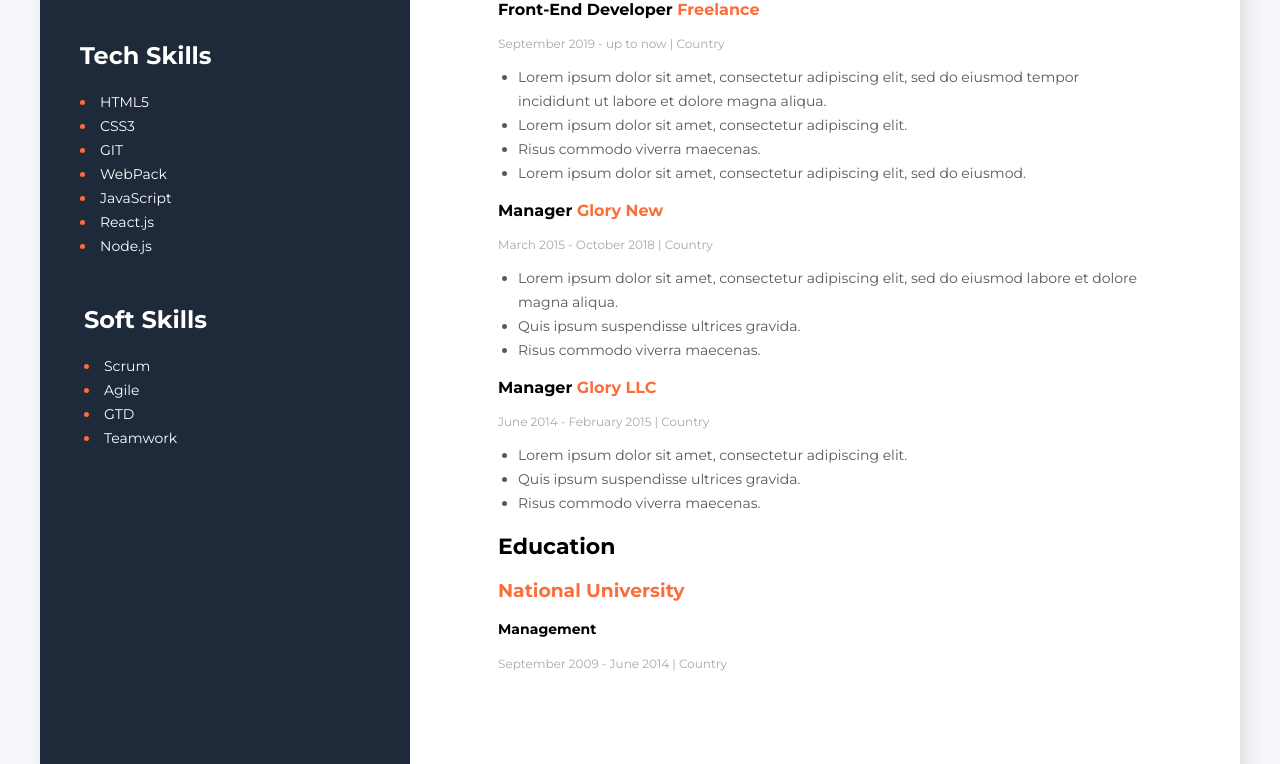
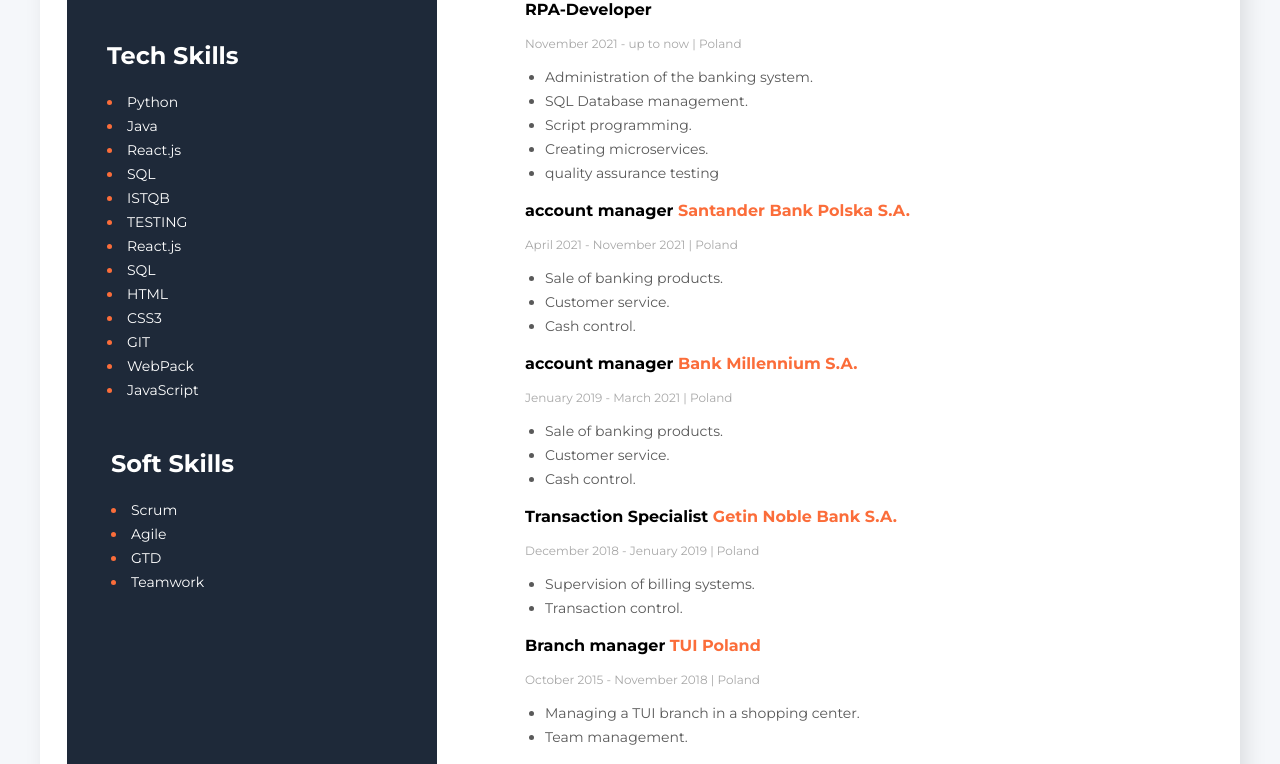
Before and after one commit to MichalRumiancew/CV-Michal_Rumiancew, a plain HTML site: page index.html in a window 1280 px wide. Shown: the part 684-1448 px from the top of the page. Drawn offline with Linux system fonts and the light colour scheme.

Commit message:
Finaly commit

```diff
--- a/index.html
+++ b/index.html
@@ -73,57 +73,79 @@
         <div>
           <h2 class="header-primary">Work Experience</h2>
           <h3 class="job-name">
-            Front-End Developer <span class="highlight">Freelance</span>
+            RPA-Developer <span class="highlight"Santander Bank Polska S.A.</span>
           </h3>
 
-          <p class="job-date">September 2019 - up to now | Country</p>
+          <p class="job-date">November 2021 - up to now | Poland</p>
           <ul class="job-list">
-            <li>
-              Lorem ipsum dolor sit amet, consectetur adipiscing elit, sed do
-              eiusmod tempor incididunt ut labore et dolore magna aliqua.
-            </li>
-            <li>Lorem ipsum dolor sit amet, consectetur adipiscing elit.</li>
-            <li>Risus commodo viverra maecenas.</li>
-            <li>
-              Lorem ipsum dolor sit amet, consectetur adipiscing elit, sed do
-              eiusmod.
-            </li>
+            <li>Administration of the banking system.</li>
+            <li>SQL Database management.</li>
+            <li>Script programming.</li>
+            <li>Creating microservices.</li>
+            <li>quality assurance testing</li>
           </ul>
         </div>
 
         <div>
           <h3 class="job-name">
-            Manager <span class="highlight"> Glory New</span>
+            account manager <span class="highlight"> Santander Bank Polska S.A.</span>
           </h3>
 
-          <p class="job-date">March 2015 - October 2018 | Country</p>
+          <p class="job-date">April 2021 - November 2021 | Poland</p>
           <ul class="job-list">
-            <li>
-              Lorem ipsum dolor sit amet, consectetur adipiscing elit, sed do
-              eiusmod labore et dolore magna aliqua.
-            </li>
-            <li>Quis ipsum suspendisse ultrices gravida.</li>
-            <li>Risus commodo viverra maecenas.</li>
+            <li>Sale of banking products.</li>
+            <li>Customer service.</li>
+            <li>Cash control.</li>
           </ul>
         </div>
 
         <div>
           <h3 class="job-name">
-            Manager<span class="highlight"> Glory LLC</span>
+            account manager<span class="highlight"> Bank Millennium S.A.</span>
           </h3>
-          <p class="job-date">June 2014 - February 2015 | Country</p>
+          <p class="job-date">Jenuary 2019 - March 2021 | Poland</p>
           <ul class="job-list">
-            <li>Lorem ipsum dolor sit amet, consectetur adipiscing elit.</li>
-            <li>Quis ipsum suspendisse ultrices gravida.</li>
-            <li>Risus commodo viverra maecenas.</li>
+            <li>Sale of banking products.</li>
+            <li>Customer service.</li>
+            <li>Cash control.</li>
           </ul>
         </div>
         <div>
+          <h3 class="job-name">
+            Transaction Specialist <span class="highlight"> Getin Noble Bank S.A.</span>
+          </h3>
+          <p class="job-date">December 2018 - Jenuary 2019 | Poland</p>
+          <ul class="job-list">
+            <li>Supervision of billing systems.</li>
+            <li>Transaction control.</li>
+          </ul>
+        </div>
+        <div>
+          <h3 class="job-name">
+            Branch manager<span class="highlight"> TUI Poland</span>
+          </h3>
+          <p class="job-date">October 2015 - November 2018 | Poland</p>
+          <ul class="job-list">
+            <li>Managing a TUI branch in a shopping center.</li>
+            <li>Team management.</li>
+          </ul>
+        </div>
+
+
+        <div>
           <h2 class="header-primary">Education</h2>
-          <h3><span class="highlight">National University</span></h3>
-          <h4 class="managment">Management</h4>
-
-          <p class="job-date">September 2009 - June 2014 | Country</p>
+          <h3><span class="highlight">CODECOOL</span></h3>
+          <h4 class="managment">Full-Stck Developer</h4>
+          <p class="job-date">February 2020 - October 2021 | Country</p>
+          <h3><span class="highlight">Software Development Academy</span></h3>
+          <h4 class="managment">Java programming course</h4>
+          <p class="job-date">september 2018 - June 2019 | Country</p>
+          <h3><span class="highlight">University of Warsaw</span></h3>
+          <h4 class="managment">Chemistry</h4>
+          <p class="job-date">October 2001 - June 2004 | Country</p>
+          <h3><span class="highlight">University of Social Sciences</span></h3>
+          <h4 class="managment">Management and Marketing</h4>
+          <p class="job-date">October 2005 - June 2007 | Country</p>
         </div>
       </main>
       <aside>
@@ -151,13 +173,19 @@
         <div class="tech-skills-block">
           <h2 class="header-secondary">Tech Skills</h2>
           <ul class="list-secondary">
-            <li><span class="list-secondary-item">HTML5</span></li>
+            <li><span class="list-secondary-item">Python</span></li>
+            <li><span class="list-secondary-item">Java</span></li>
+            <li><span class="list-secondary-item">React.js</span></li>
+            <li><span class="list-secondary-item">SQL</span></li>
+            <li><span class="list-secondary-item">ISTQB</span></li>
+            <li><span class="list-secondary-item">TESTING</span></li>
+            <li><span class="list-secondary-item">React.js</span></li>
+            <li><span class="list-secondary-item">SQL</span></li>
+            <li><span class="list-secondary-item">HTML</span></li>
             <li><span class="list-secondary-item">CSS3</span></li>
             <li><span class="list-secondary-item"> GIT</span></li>
             <li><span class="list-secondary-item">WebPack</span></li>
             <li><span class="list-secondary-item">JavaScript</span></li>
-            <li><span class="list-secondary-item">React.js</span></li>
-            <li><span class="list-secondary-item">Node.js</span></li>
           </ul>
         </div>
         <div class="soft-skills-block">
--- a/style.css
+++ b/style.css
@@ -154,7 +154,7 @@
 .managment {
   font-weight: 700;
   font-size: 14px;
-  line-height: 17px;
+  line-height: 1px;
 }
 
 .name {
```
